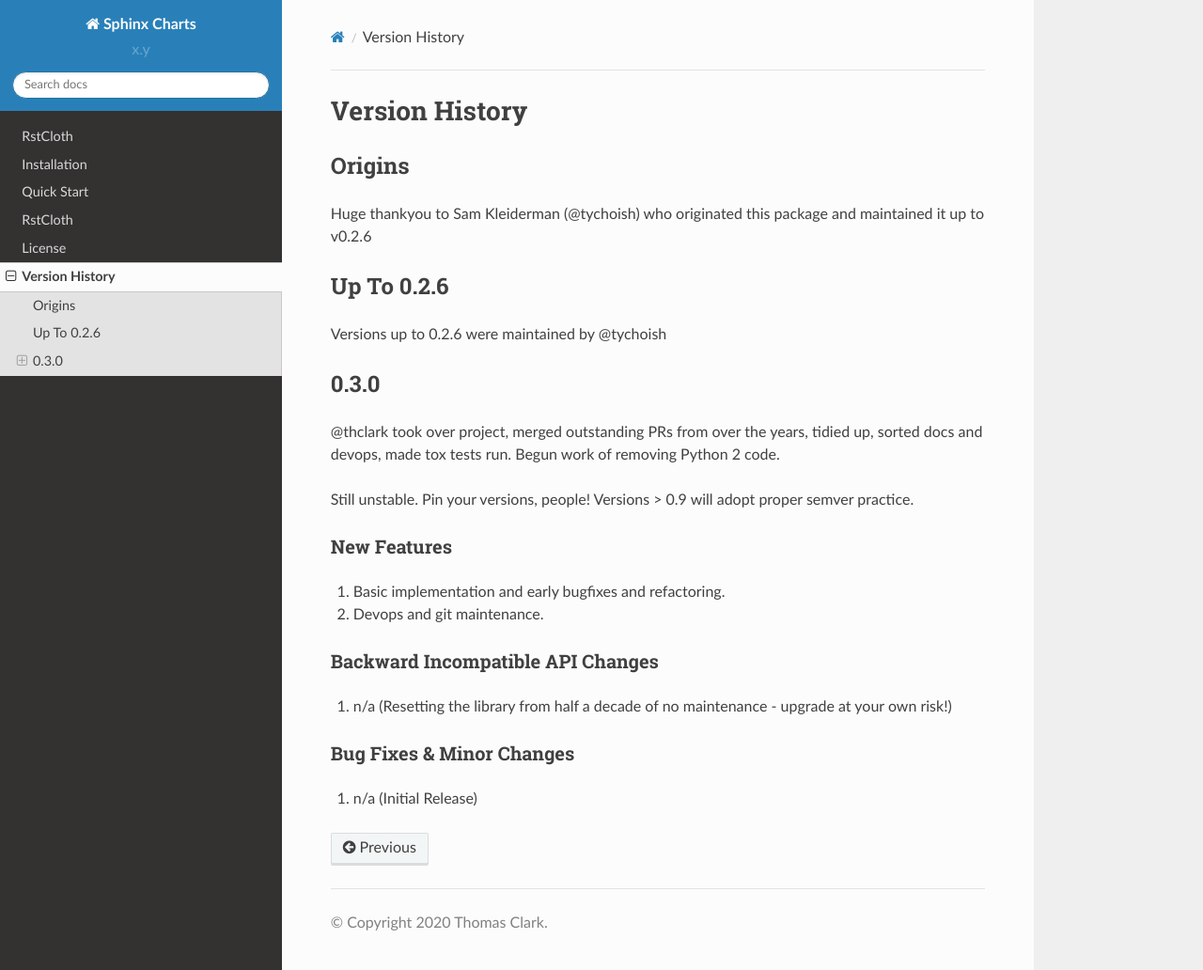
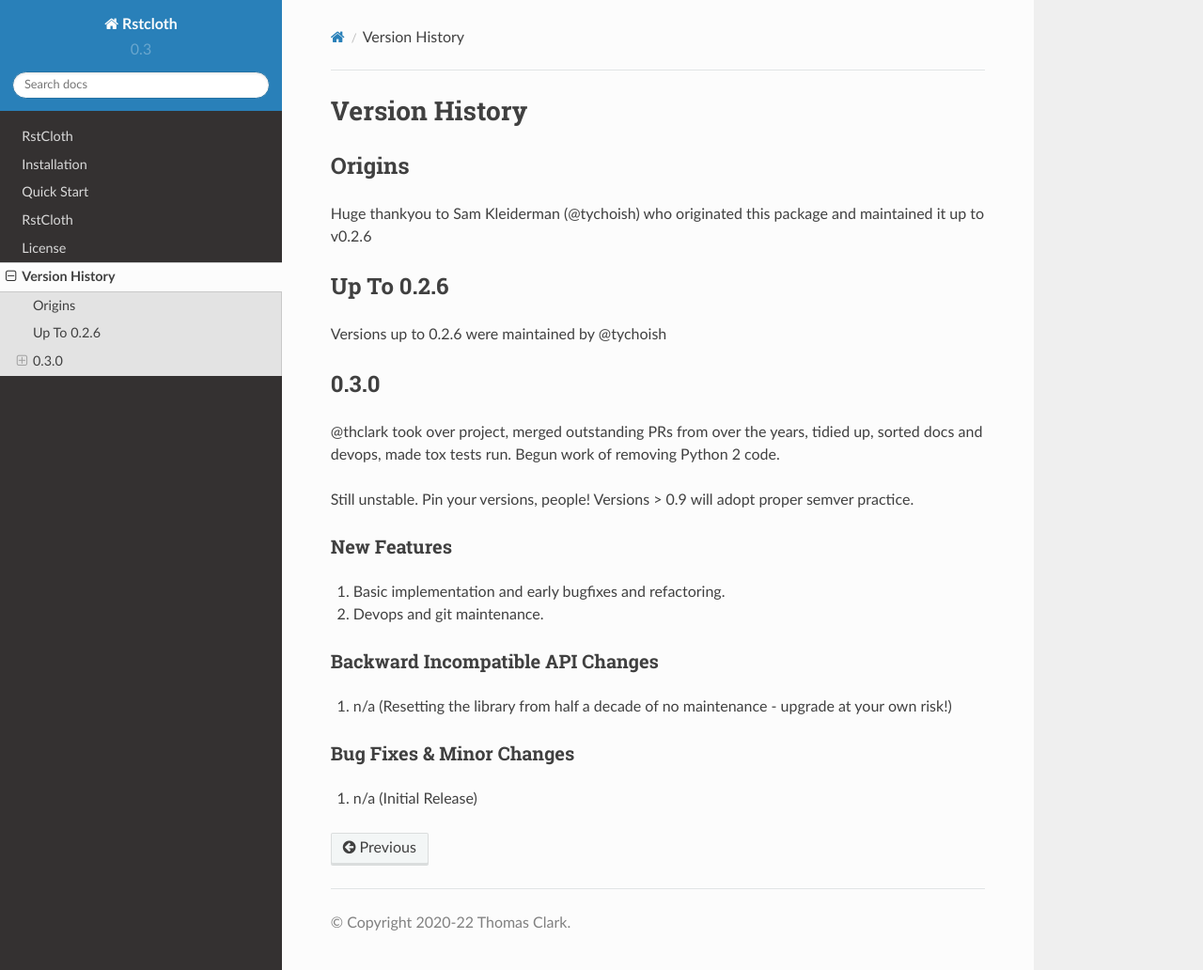
Before and after one commit to thclark/rstcloth, a Sphinx documentation site: the page built from docs/source/version_history.rst, in a window 1280 px wide and 1032 px high. Shown: the whole window at 94% size. Built offline with Sphinx 7.4.7 and the Read the Docs theme 2.0.0, drawn with Linux system fonts in a browser that asks for light colours.

```diff
--- a/docs/source/conf.py
+++ b/docs/source/conf.py
@@ -9,15 +9,16 @@
 #
 # All configuration values have a default; values that are commented out
 # serve to show the default.
-
 import os
+import re
 import sys
 import sphinx_rtd_theme
+
 
 # If extensions (or modules to document with autodoc) are in another directory,
 # add these directories to sys.path here. If the directory is relative to the
 # documentation root, use os.path.abspath to make it absolute, like shown here.
-sys.path.insert(0, os.path.abspath('../..'))
+sys.path.insert(0, os.path.abspath("../.."))
 
 
 # -- General configuration -----------------------------------------------------
@@ -28,52 +29,56 @@ sys.path.insert(0, os.path.abspath('../..'))
 # Add any Sphinx extension module names here, as strings. They can be extensions
 # coming with Sphinx (named 'sphinx.ext.*') or your custom ones.
 extensions = [
-    'sphinx.ext.autodoc',
-    'sphinx.ext.doctest',
-    'sphinx.ext.todo',
-    'sphinx.ext.coverage',
-    'sphinx.ext.viewcode',
-    'sphinx_tabs.tabs',
-    'sphinx_math_dollar',
-    'sphinx.ext.mathjax',
-    'sphinx.ext.ifconfig',
-    'sphinx_charts.charts'  #  <--- you'll also need to install sphinx-charts in your requirements, but for these docs it's already installed locally!
+    "sphinx.ext.autodoc",
+    "sphinx.ext.doctest",
+    "sphinx.ext.todo",
+    "sphinx.ext.coverage",
+    "sphinx.ext.viewcode",
+    "sphinx_tabs.tabs",
+    "sphinx_math_dollar",
+    "sphinx.ext.mathjax",
+    "sphinx.ext.ifconfig",
+    "sphinx_charts.charts",
 ]
 
 # Add any paths that contain templates here, relative to this directory.
-templates_path = ['_templates']
+templates_path = ["_templates"]
 
 # The suffix of source filenames.
-source_suffix = '.rst'
+source_suffix = ".rst"
 
 # The encoding of source files.
 # source_encoding = 'utf-8-sig'
-mathjax_path = 'https://cdnjs.cloudflare.com/ajax/libs/mathjax/2.7.5/latest.js?config=TeX-AMS-MML_SVG'
+mathjax_path = "https://cdnjs.cloudflare.com/ajax/libs/mathjax/2.7.5/latest.js?config=TeX-AMS-MML_SVG"
 mathjax_config = {
     "tex2jax": {
         "inlineMath": [["$", "$"], ["\\(", "\\)"]],
         "processEscapes": True,
         "ignoreClass": "document",
-        "processClass": "math|output_area"
+        "processClass": "math|output_area",
     }
 }
 
 # The master toctree document.
-master_doc = 'index'
+master_doc = "index"
 
 # General information about the project.
-project = u'Sphinx Charts'
-copyright = u'2020 Thomas Clark'
+project = "Rstcloth"
+copyright = "2020-22 Thomas Clark"
 
 # The version info for the project you're documenting, acts as replacement for
 # |version| and |release|, also used in various other places throughout the
 # built documents.
 
 # The full version, including alpha/beta/rc tags.
-release = os.getenv('RELEASE_TAG', 'x.y.unknown')
+p = re.compile('\nversion = "[0-9.]*[a-z0-9]"')
+with open("../../pyproject.toml", "r", encoding="utf-8") as pyproject_file:
+    pyproject_contents = pyproject_file.read()
+    result = p.search(pyproject_contents)
+    release = result.group(0).split('"')[1]
 
 # The short X.Y version.
-version = '.'.join(release.split('.')[0:2])
+version = ".".join(release.split(".")[0:2])
 
 # The language for content autogenerated by Sphinx. Refer to documentation
 # for a list of supported languages.
@@ -113,7 +118,7 @@ pygments_style = None
 
 # The theme to use for HTML and HTML Help pages.  See the documentation for
 # a list of builtin themes.
-html_theme = 'sphinx_rtd_theme'
+html_theme = "sphinx_rtd_theme"
 
 # Theme options are theme-specific and customize the look and feel of a theme
 # further.  For a list of options available for each theme, see the
@@ -143,7 +148,7 @@ html_title = "rstcloth: A python API for generating RestructuredText"
 # Add any paths that contain custom static files (such as style sheets) here,
 # relative to this directory. They are copied after the builtin static files,
 # so a file named "default.css" will overwrite the builtin "default.css".
-html_static_path = ['_static']
+html_static_path = ["_static"]
 
 # If not '', a 'Last updated on:' timestamp is inserted at every page bottom,
 # using the given strftime format.
@@ -187,17 +192,15 @@ html_show_copyright = True
 # html_file_suffix = None
 
 # Output file base name for HTML help builder.
-htmlhelp_basename = 'libraryDoc'
+htmlhelp_basename = "libraryDoc"
 
 # -- Options for LaTeX output --------------------------------------------------
 
 latex_elements = {
     # The paper size ('letterpaper' or 'a4paper').
     # 'papersize': 'letterpaper',
-
     # The font size ('10pt', '11pt' or '12pt').
     # 'pointsize': '10pt',
-
     # Additional stuff for the LaTeX preamble.
     # 'preamble': '',
 }
@@ -205,8 +208,7 @@ latex_elements = {
 # Grouping the document tree into LaTeX files. List of tuples
 # (source start file, target name, title, author, documentclass [howto/manual]).
 latex_documents = [
-  ('index', 'rstcloth.tex', u'rstcloth',
-   u'Thomas Clark', 'manual'),
+    ("index", "rstcloth.tex", "rstcloth", "Thomas Clark", "manual"),
 ]
 
 # The name of an image file (relative to this directory) to place at the top of
@@ -234,10 +236,7 @@ latex_documents = [
 
 # One entry per manual page. List of tuples
 # (source start file, name, description, authors, manual section).
-man_pages = [
-    ('index', 'rstcloth', u'rstcloth',
-     [u'Thomas Clark'], 1)
-]
+man_pages = [("index", "rstcloth", "rstcloth", ["Thomas Clark"], 1)]
 
 # If true, show URL addresses after external links.
 # man_show_urls = False
@@ -249,9 +248,15 @@ man_pages = [
 # (source start file, target name, title, author,
 #  dir menu entry, description, category)
 texinfo_documents = [
-  ('index', 'rstcloth', u'rstcloth',
-   u'Thomas Clark', 'rstcloth', 'A python API for generating RestructuredText',
-   'Miscellaneous'),
+    (
+        "index",
+        "rstcloth",
+        "rstcloth",
+        "Thomas Clark",
+        "rstcloth",
+        "A python API for generating RestructuredText",
+        "Miscellaneous",
+    ),
 ]
 
 # Documents to append as an appendix to all manuals.
--- a/docs/source/rstcloth.rst
+++ b/docs/source/rstcloth.rst
@@ -1,6 +1,6 @@
 RstCloth
 ========
 
-.. autoclass:: rstcloth.rstcloth_builder.RstCloth
+.. autoclass:: rstcloth.rstcloth.RstCloth
     :members:
     :inherited-members:
--- a/docs/source/version_history.rst
+++ b/docs/source/version_history.rst
@@ -13,7 +13,7 @@ Huge thankyou to Sam Kleiderman (@tychoish) who originated this package and main
 .. _version_0.0.x:
 
 Up To 0.2.6
-=====
+===========
 
 Versions up to 0.2.6 were maintained by @tychoish
 
```
Also changed, not shown: docs/requirements.txt (deleted, +0 -7 lines), pyproject.toml (+9 -3 lines), .readthedocs.yml, 2 other files.
